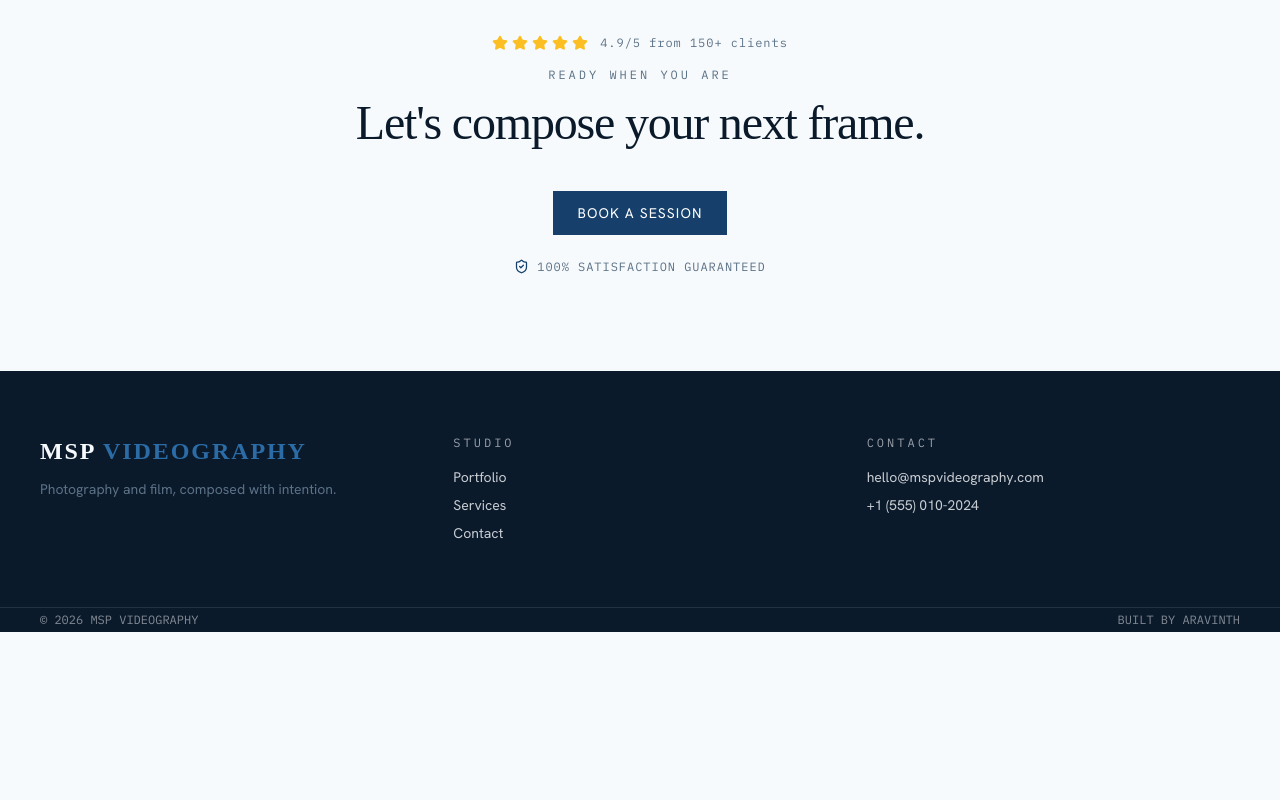
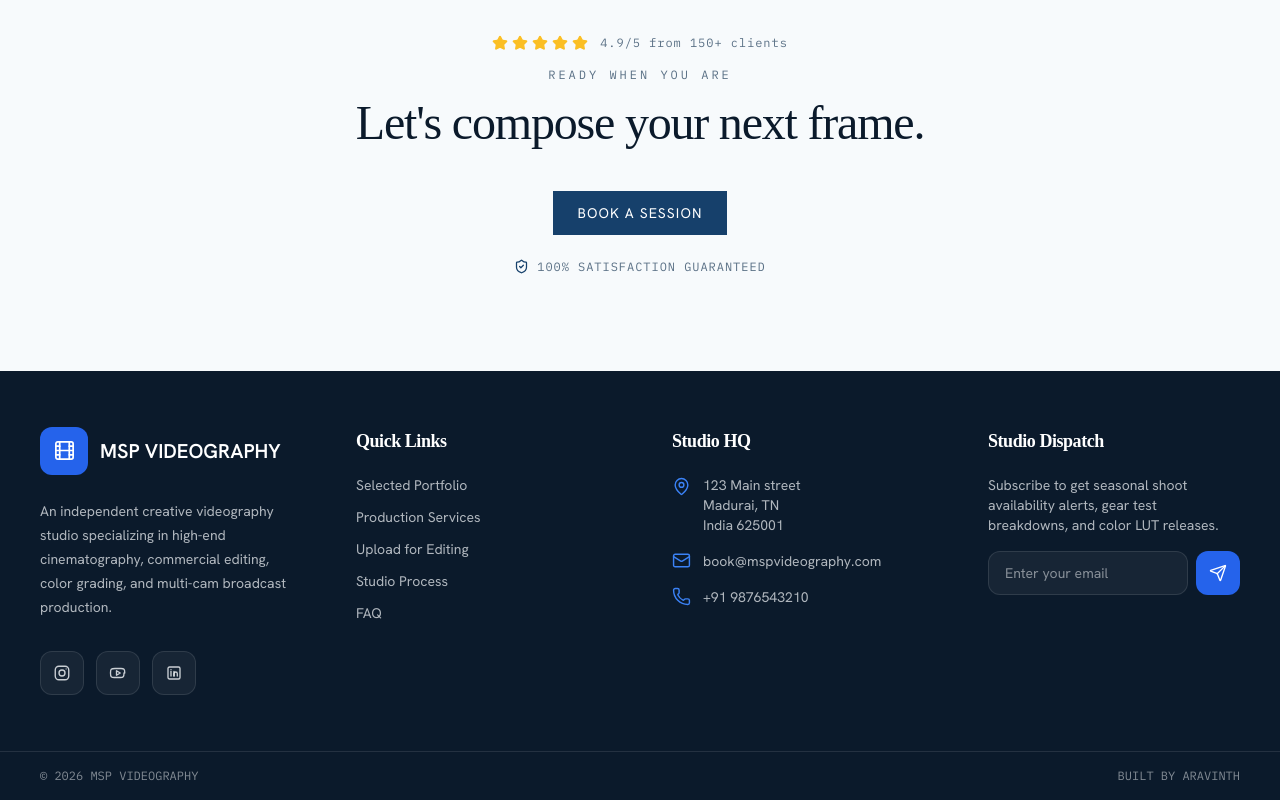
Before and after one commit to Arav034/MSP-Videography-cloud, a React (Vite) app in the folder customer-app/: page / in a window 1280 px wide. Shown: the part 3873-4673 px from the top of the page. Before the commit the page ends 4505 px from the top, so only its background shows below. Built offline with nearby package versions, Linux system fonts and the light colour scheme; no server answers.

Commit message:
updated footer

```diff
--- a/customer-app/src/components/layout/Footer.jsx
+++ b/customer-app/src/components/layout/Footer.jsx
@@ -1,49 +1,353 @@
+// import { Link } from "react-router-dom";
+// import { ROUTES } from "@/constants/routes";
+
+// export default function Footer() {
+//   return (
+//     <footer className="bg-ink text-frost">
+//       <div className="max-w-7xl mx-auto px-6 md:px-10 py-16 grid grid-cols-1 md:grid-cols-3 gap-10">
+//         <div>
+//           <p className="font-display font-semibold text-2xl tracking-wideish">
+//             MSP <span className="text-brand-light font-bold">VIDEOGRAPHY</span>
+//           </p>
+//           <p className="mt-3 text-steel text-sm max-w-xs">
+//             Photography and film, composed with intention.
+//           </p>
+//         </div>
+
+// <div>
+//   <p className="eyebrow text-frost/60 mb-4">Studio</p>
+//   <ul className="space-y-2 text-sm text-frost/80">
+//     <li>
+//       <Link to={ROUTES.PORTFOLIO} className="hover:text-frost transition-colors">Portfolio</Link>
+//     </li>
+//     <li>
+//       <Link to={ROUTES.SERVICES} className="hover:text-frost transition-colors">Services</Link>
+//     </li>
+//     <li>
+//       <Link to={ROUTES.CONTACT} className="hover:text-frost transition-colors">Contact</Link>
+//     </li>
+//   </ul>
+// </div>
+
+//         <div>
+//           <p className="eyebrow text-frost/60 mb-4">Contact</p>
+//           <ul className="space-y-2 text-sm text-frost/80">
+//             <li>hello@mspvideography.com</li>
+//             <li>+1 (555) 010-2024</li>
+//           </ul>
+//         </div>
+//       </div>
+
+//       <div className="border-t border-white/10">
+//         <div className="max-w-7xl mx-auto px-6 md:px-10 py-1 flex items-center justify-between font-mono text-xs text-frost/50">
+//           <span>© {new Date().getFullYear()} MSP VIDEOGRAPHY</span>
+//           <span>BUILT BY ARAVINTH</span>
+//         </div>
+//       </div>
+//     </footer>
+//   );
+// }
+
+
+
 import { Link } from "react-router-dom";
+import {
+  Film,
+  MapPin,
+  Mail,
+  Phone,
+  Send,
+} from "lucide-react";
 import { ROUTES } from "@/constants/routes";
 
 export default function Footer() {
   return (
     <footer className="bg-ink text-frost">
-      <div className="max-w-7xl mx-auto px-6 md:px-10 py-16 grid grid-cols-1 md:grid-cols-3 gap-10">
-        <div>
-          <p className="font-display font-semibold text-2xl tracking-wideish">
-            MSP <span className="text-brand-light font-bold">VIDEOGRAPHY</span>
-          </p>
-          <p className="mt-3 text-steel text-sm max-w-xs">
-            Photography and film, composed with intention.
-          </p>
-        </div>
+      {/* Main Footer */}
+      <div className="max-w-7xl mx-auto px-6 md:px-10 py-14">
+        <div className="grid grid-cols-1 md:grid-cols-2 lg:grid-cols-4 gap-12 lg:gap-16">
 
-<div>
-  <p className="eyebrow text-frost/60 mb-4">Studio</p>
-  <ul className="space-y-2 text-sm text-frost/80">
-    <li>
-      <Link to={ROUTES.PORTFOLIO} className="hover:text-frost transition-colors">Portfolio</Link>
-    </li>
-    <li>
-      <Link to={ROUTES.SERVICES} className="hover:text-frost transition-colors">Services</Link>
-    </li>
-    <li>
-      <Link to={ROUTES.CONTACT} className="hover:text-frost transition-colors">Contact</Link>
-    </li>
-  </ul>
-</div>
+          {/* =========================================
+              BRAND
+          ========================================= */}
+          <div>
+            <div className="flex items-center gap-3 mb-6">
+              <div className="w-12 h-12 rounded-xl bg-blue-600 flex items-center justify-center">
+                <Film
+                  size={23}
+                  strokeWidth={1.8}
+                  className="text-white"
+                />
+              </div>
 
-        <div>
-          <p className="eyebrow text-frost/60 mb-4">Contact</p>
-          <ul className="space-y-2 text-sm text-frost/80">
-            <li>hello@mspvideography.com</li>
-            <li>+1 (555) 010-2024</li>
-          </ul>
+              <span className="text-xl font-semibold text-white">
+                MSP VIDEOGRAPHY
+              </span>
+            </div>
+
+            <p className="text-sm leading-6 text-frost/70 max-w-md">
+              An independent creative videography studio specializing
+              in high-end cinematography, commercial editing,
+              color grading, and multi-cam broadcast production.
+            </p>
+
+            {/* Social Icons */}
+            <div className="flex items-center gap-3 mt-8">
+
+              {/* Instagram */}
+              <a
+                href="#"
+                aria-label="Instagram"
+                className="w-11 h-11 rounded-xl border border-white/10 bg-white/5 flex items-center justify-center text-frost/80 hover:text-white hover:bg-white/10 transition-colors"
+              >
+                <svg
+                  width="18"
+                  height="18"
+                  viewBox="0 0 24 24"
+                  fill="none"
+                  stroke="currentColor"
+                  strokeWidth="1.8"
+                  strokeLinecap="round"
+                  strokeLinejoin="round"
+                >
+                  <rect x="3" y="3" width="18" height="18" rx="5" />
+                  <circle cx="12" cy="12" r="4" />
+                  <circle
+                    cx="17.5"
+                    cy="6.5"
+                    r="0.8"
+                    fill="currentColor"
+                    stroke="none"
+                  />
+                </svg>
+              </a>
+
+              {/* YouTube */}
+              <a
+                href="#"
+                aria-label="YouTube"
+                className="w-11 h-11 rounded-xl border border-white/10 bg-white/5 flex items-center justify-center text-frost/80 hover:text-white hover:bg-white/10 transition-colors"
+              >
+                <svg
+                  width="18"
+                  height="18"
+                  viewBox="0 0 24 24"
+                  fill="none"
+                  stroke="currentColor"
+                  strokeWidth="1.8"
+                  strokeLinecap="round"
+                  strokeLinejoin="round"
+                >
+                  <path d="M21 12s0-4-1-5-2-1-4-1H8C6 6 4 6 3 7s-1 5-1 5 0 4 1 5 2 1 4 1h8c2 0 3 0 4-1s1-5 1-5Z" />
+                  <path d="m10 9 5 3-5 3V9Z" />
+                </svg>
+              </a>
+
+              {/* LinkedIn */}
+              <a
+                href="#"
+                aria-label="LinkedIn"
+                className="w-11 h-11 rounded-xl border border-white/10 bg-white/5 flex items-center justify-center text-frost/80 hover:text-white hover:bg-white/10 transition-colors"
+              >
+                <svg
+                  width="18"
+                  height="18"
+                  viewBox="0 0 24 24"
+                  fill="none"
+                  stroke="currentColor"
+                  strokeWidth="1.8"
+                  strokeLinecap="round"
+                  strokeLinejoin="round"
+                >
+                  <rect x="4" y="4" width="16" height="16" rx="2" />
+                  <path d="M8 10v6" />
+                  <path d="M8 7.5v.01" />
+                  <path d="M12 16v-3.2a2.2 2.2 0 0 1 4.4 0V16" />
+                  <path d="M12 10v6" />
+                </svg>
+              </a>
+
+            </div>
+          </div>
+
+
+          <div>
+            <h3 className="text-lg font-semibold text-white mb-5">
+              Quick Links
+            </h3>
+
+            <ul className="space-y-3 text-sm text-frost/70">
+
+              <li>
+                <Link
+                  to={ROUTES.PORTFOLIO}
+                  className="hover:text-white transition-colors"
+                >
+                  Selected Portfolio
+                </Link>
+              </li>
+
+              <li>
+                <Link
+                  to={ROUTES.SERVICES}
+                  className="hover:text-white transition-colors"
+                >
+                  Production Services
+                </Link>
+              </li>
+
+              <li>
+                <Link
+                  to={ROUTES.UPLOAD}
+                  className="hover:text-white transition-colors"
+                >
+                  Upload for Editing
+                </Link>
+              </li>
+
+              <li>
+                 <a
+                  href="/#Process"
+                  className="hover:text-white transition-colors"
+                >
+                  Studio Process
+                </a>
+              </li>
+
+              <li>
+                <Link
+                  to={ROUTES.FAQ}
+                  className="hover:text-white transition-colors"
+                >
+                  FAQ
+                </Link>
+              </li>
+
+            </ul>
+          </div>
+
+
+          {/* =========================================
+              STUDIO HQ
+          ========================================= */}
+          <div>
+            <h3 className="text-lg font-semibold text-white mb-5">
+              Studio HQ
+            </h3>
+
+            <div className="space-y-4 text-sm text-frost/70">
+
+              {/* Address */}
+              <div className="flex items-start gap-3">
+                <MapPin
+                  size={19}
+                  strokeWidth={1.8}
+                  className="text-blue-500 shrink-0 mt-0.5"
+                />
+
+                <p>
+                   123 Main street
+                  <br />
+                  Madurai, TN
+                  <br />
+                  India 625001
+                </p>
+              </div>
+
+              {/* Email */}
+              <div className="flex items-center gap-3">
+                <Mail
+                  size={19}
+                  strokeWidth={1.8}
+                  className="text-blue-500 shrink-0"
+                />
+
+                <a
+                  href="mailto:booking@mspvideography.com"
+                  className="hover:text-white transition-colors"
+                >
+                  book@mspvideography.com
+                </a>
+              </div>
+
+              {/* Phone */}
+              <div className="flex items-center gap-3">
+                <Phone
+                  size={19}
+                  strokeWidth={1.8}
+                  className="text-blue-500 shrink-0"
+                />
+
+                <a
+                  href="tel:+18005556771"
+                  className="hover:text-white transition-colors"
+                >
+                  +91 9876543210
+                </a>
+              </div>
+
+            </div>
+          </div>
+
+
+          {/* =========================================
+              STUDIO DISPATCH
+          ========================================= */}
+          <div>
+            <h3 className="text-lg font-semibold text-white mb-5">
+              Studio Dispatch
+            </h3>
+
+            <p className="text-sm leading-5 text-frost/70 mb-4">
+              Subscribe to get seasonal shoot
+              availability alerts, gear test
+              breakdowns, and color LUT releases.
+            </p>
+
+            {/* Newsletter */}
+            <form className="flex items-center gap-2">
+
+              <input
+                type="email"
+                placeholder="Enter your email"
+                className="min-w-0 flex-1 h-11 rounded-xl border border-white/10 bg-white/5 px-4 text-sm text-white placeholder:text-frost/50 outline-none focus:border-blue-500 transition-colors"
+              />
+
+              <button
+                type="submit"
+                aria-label="Subscribe"
+                className="w-11 h-11 shrink-0 rounded-xl bg-blue-600 flex items-center justify-center text-white hover:bg-blue-500 transition-colors"
+              >
+                <Send
+                  size={18}
+                  strokeWidth={1.8}
+                />
+              </button>
+
+            </form>
+          </div>
+
         </div>
       </div>
 
+
+      {/* =========================================
+          BOTTOM BAR
+      ========================================= */}
       <div className="border-t border-white/10">
-        <div className="max-w-7xl mx-auto px-6 md:px-10 py-1 flex items-center justify-between font-mono text-xs text-frost/50">
-          <span>© {new Date().getFullYear()} MSP VIDEOGRAPHY</span>
-          <span>BUILT BY ARAVINTH</span>
+        <div className="max-w-7xl mx-auto px-6 md:px-10 py-4 flex items-center justify-between font-mono text-xs text-frost/50">
+
+          <span>
+            © {new Date().getFullYear()} MSP VIDEOGRAPHY
+          </span>
+
+          <span>
+            BUILT BY ARAVINTH
+          </span>
+
         </div>
       </div>
+
     </footer>
   );
 }
```
